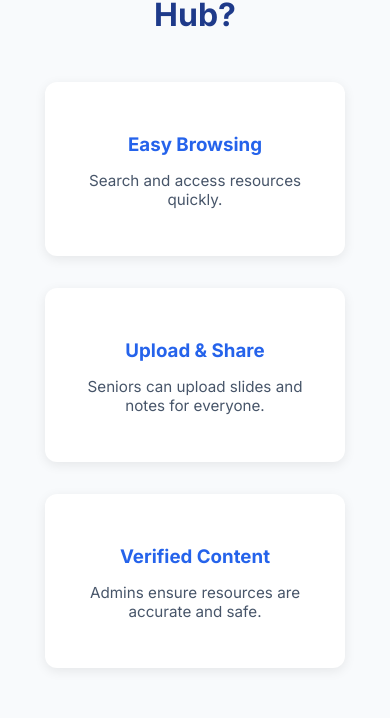
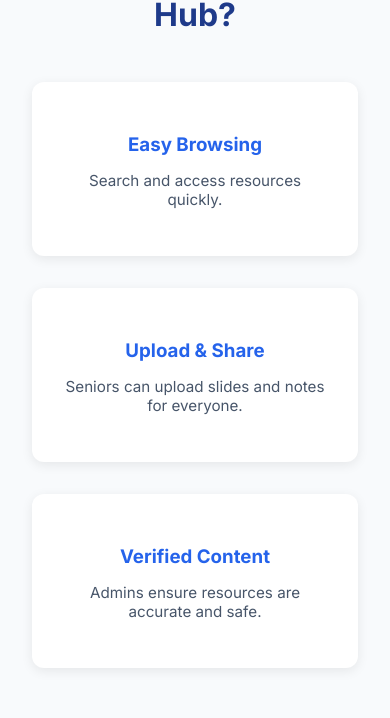
Before and after one commit to kehindeoloruntayo/Fresher-resource-Hub, a React (Vite) app: page / in a window 390 px wide. Shown: the part 721-1439 px from the top of the page. Built offline with nearby package versions, Linux system fonts and the light colour scheme.

Commit message:
home page updated

```diff
--- a/src/pages/Home.css
+++ b/src/pages/Home.css
@@ -88,3 +88,9 @@
   color: #475569;
   font-size: 0.95rem;
 }
+@media (max-width: 596px) {
+  .feature-card {
+    min-width: 300px;
+    max-width: 700px;
+  }
+}
```
